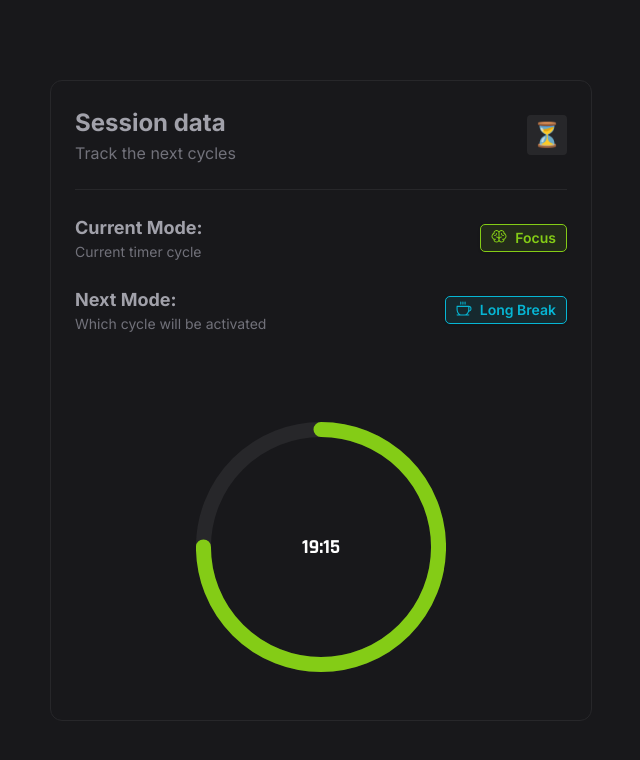
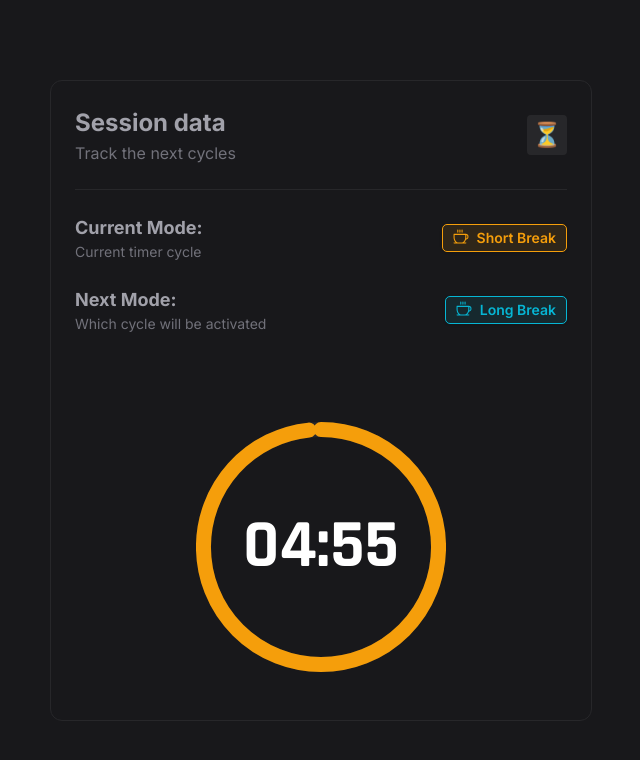
Before and after one commit to Eeoleir/syntactics-pomodoro-client, a Next.js app: page /timer in a window 1280 px wide. Shown: the top 760 px of the page, without its empty margins (319-959 px from the left). Built offline with nearby package versions, Linux system fonts and the light colour scheme.

Commit message:
feature: countdown timer
- timer countdown function with useRef

```diff
--- a/app/context/ModeContext.tsx
+++ b/app/context/ModeContext.tsx
@@ -1,21 +1,21 @@
 import { createContext, ReactNode, useState } from "react";
 
-export enum Mode {
+export enum Modes {
   FOCUS = "focus",
   LONG_BREAK = "long_break",
   SHORT_BREAK = "short_break"
 }
 
 export const ModeContext = createContext <{
-  mode: Mode;
-  setMode: (mode: Mode) => void;
+  mode: Modes;
+  setMode: (mode: Modes) => void;
 }>({
-  mode: Mode.FOCUS,
-  setMode: () => {}
+  mode: Modes.SHORT_BREAK,
+  setMode: () => {console.log('fasfas')}
 })
 
 export function ModeProvider({ children }: { children: ReactNode }) {
-  const [mode, setMode] = useState<Mode>(Mode.FOCUS);
+  const [mode, setMode] = useState<Modes>(Modes.FOCUS);
 
   return (
     <ModeContext.Provider value={{mode, setMode}}>
--- a/components/custom/TimerCard.tsx
+++ b/components/custom/TimerCard.tsx
@@ -1,7 +1,6 @@
-import * as React from "react"
+import { useContext } from "react"
 import Image from "next/image";
-import { Mode, ModeContext } from "@/app/context/ModeContext";
-import { buildStyles, CircularProgressbar, CircularProgressbarWithChildren } from "react-circular-progressbar";
+import { Modes, ModeContext } from "@/app/context/ModeContext";
 import CircularTimer from "../subcomponents/CircularTimer";
 import { Button } from "../ui/button";
 
@@ -33,6 +32,8 @@ export default function PomodoroTimerCard() {
 }
 
 function CardTop() {
+  const { mode, setMode } = useContext(ModeContext);
+
   const containerStyles = `
     flex flex-row
     items-center justify-between
@@ -65,8 +66,8 @@ function CardTop() {
 
       {/* ---- cycles ---- */}
       <div id="cycles-container" className="flex flex-col space-y-[24px]">
-        <ModesIndicator title="Current Mode" subText="Current timer cycle" modeBadge={<ModeBadge mode={Mode.FOCUS}/>}/>
-        <ModesIndicator title="Next Mode" subText="Which cycle will be activated" modeBadge={<ModeBadge mode={Mode.LONG_BREAK}/>} />
+        <ModesIndicator title="Current Mode" subText="Current timer cycle" modeBadge={<ModeBadge mode={mode}/>}/>
+        <ModesIndicator title="Next Mode" subText="Which cycle will be activated" modeBadge={<ModeBadge mode={Modes.LONG_BREAK}/>} />
       </div>
 
       { /* ---- clock ---- */ }
@@ -93,7 +94,7 @@ const ModesIndicator = ({ title, subText, modeBadge} : { title:string, subText:s
   );
 }
 
-const ModeBadge = ({ mode } : {mode: Mode}) => {
+const ModeBadge = ({ mode } : {mode: Modes}) => {
   const badgeStyles = `
     flex flex-row
     space-x-2
@@ -107,7 +108,7 @@ const ModeBadge = ({ mode } : {mode: Mode}) => {
     `;
 
   const badgeProperties = {
-    [Mode.FOCUS] : {
+    [Modes.FOCUS] : {
       "title" : "Focus",
       "style" : `
         border-[#84cc16]
@@ -115,7 +116,7 @@ const ModeBadge = ({ mode } : {mode: Mode}) => {
         bg-[#84cc16]/10
         `
     },
-    [Mode.LONG_BREAK] : {
+    [Modes.LONG_BREAK] : {
       "title" : "Long Break",
       "style" : `
         border-[#06b6d4]
@@ -123,7 +124,7 @@ const ModeBadge = ({ mode } : {mode: Mode}) => {
         bg-[#06b6d4]/10
       `
     },
-    [Mode.SHORT_BREAK] : {
+    [Modes.SHORT_BREAK] : {
       "title" : "Short Break",
       "style" : `
         text-[#f59e0b]
--- a/components/subcomponents/CircularTimer.tsx
+++ b/components/subcomponents/CircularTimer.tsx
@@ -1,18 +1,35 @@
 import { buildStyles, CircularProgressbarWithChildren } from "react-circular-progressbar";
-import { ModeContext, Mode } from "@/app/context/ModeContext";
-import { useContext } from "react";
+import { ModeContext, Modes } from "@/app/context/ModeContext";
+import { useContext, useEffect, useRef, useState} from "react";
+import { create } from "zustand";
+
 import { Rajdhani } from "next/font/google";
-
 const rajdhani = Rajdhani({ subsets: ["latin"], weight: ["700"] });
 
 export default function CircularTimer() {
+  // mode context for the color of the timer
   const { mode, setMode } = useContext(ModeContext);
+
+  const mockTime = 300;
+
+  const [time, setTime] = useState(mockTime);
+  const intervalRef = useRef<NodeJS.Timeout>(null);
+
+  useEffect(() => {
+    intervalRef.current = setInterval(() => {
+      setTime((prev) => (prev > 0 ? prev - 1 : prev));
+    }, 1000);
+
+    return () => {
+      if (intervalRef.current) clearInterval(intervalRef.current);
+    };
+  }, []);
 
   const generateColor = (mode: string) => {
     let color = "#84cc16"
-    if (mode === Mode.LONG_BREAK) {
+    if (mode === Modes.LONG_BREAK) {
       color = "#06b6d4";
-    } else if (mode === Mode.SHORT_BREAK) {
+    } else if (mode === Modes.SHORT_BREAK) {
       color = "#f59e0b";
     }
     return color;
@@ -26,11 +43,30 @@ export default function CircularTimer() {
     strokeLinecap: "round",
   });
 
+  const formatTime = (t: number) => {
+      const hours = Math.floor((t / 60) / 60);
+
+      const hoursStr = Math.floor((t / 60) / 60)
+          .toString()
+          .padStart(2, "0");
+      const minutesStr = Math.floor((t / 60) % 60)
+          .toString()
+          .padStart(2, "0");
+      const secondsStr = (t % 60)
+          .toString()
+          .padStart(2, "0");
+
+      const timeStr = `
+          ${hours > 0 ? `${hoursStr}:` : ''}${minutesStr}:${secondsStr}`;
+
+      return timeStr;
+  };
+
   return (
     <div className="w-[250px]">
-      <CircularProgressbarWithChildren strokeWidth={6} value={75} styles={styles}>
-        <h3 className={`${rajdhani.className} text-xl text-white text-[68px]`}>
-          19:15
+      <CircularProgressbarWithChildren strokeWidth={6} value={time} maxValue={mockTime} styles={styles}>
+        <h3 className={`${rajdhani.className} text-white text-[68px]`}>
+          {formatTime(time)}
         </h3>
       </CircularProgressbarWithChildren>
     </div>
--- a/package.json
+++ b/package.json
@@ -18,7 +18,8 @@
     "react-circular-progressbar": "^2.2.0",
     "react-dom": "^19.0.0",
     "tailwind-merge": "^3.0.2",
-    "tailwindcss-animate": "^1.0.7"
+    "tailwindcss-animate": "^1.0.7",
+    "zustand": "^5.0.3"
   },
   "devDependencies": {
     "@eslint/eslintrc": "^3",
```
Also changed, not shown: 1 other file (tests, documents, lock files or other folders).
